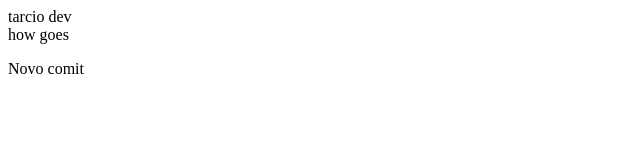
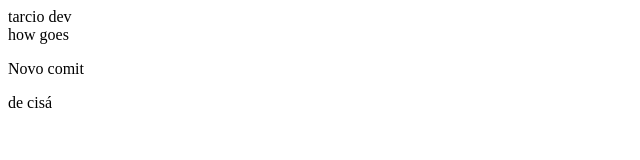
Before and after one commit to tarcisioteixeira/git-course, a plain HTML site: page index.html in a window 1280 px wide. Shown: the full height of the page, 0-640 px from the left. Drawn offline with Linux system fonts and the light colour scheme.

Commit message:
testing git revert

```diff
--- a/index.html
+++ b/index.html
@@ -12,5 +12,6 @@
     </div>
     how goes
     <p>Novo comit</p>
+    <div>de cisá</div>
 </body>
 </html>
```
